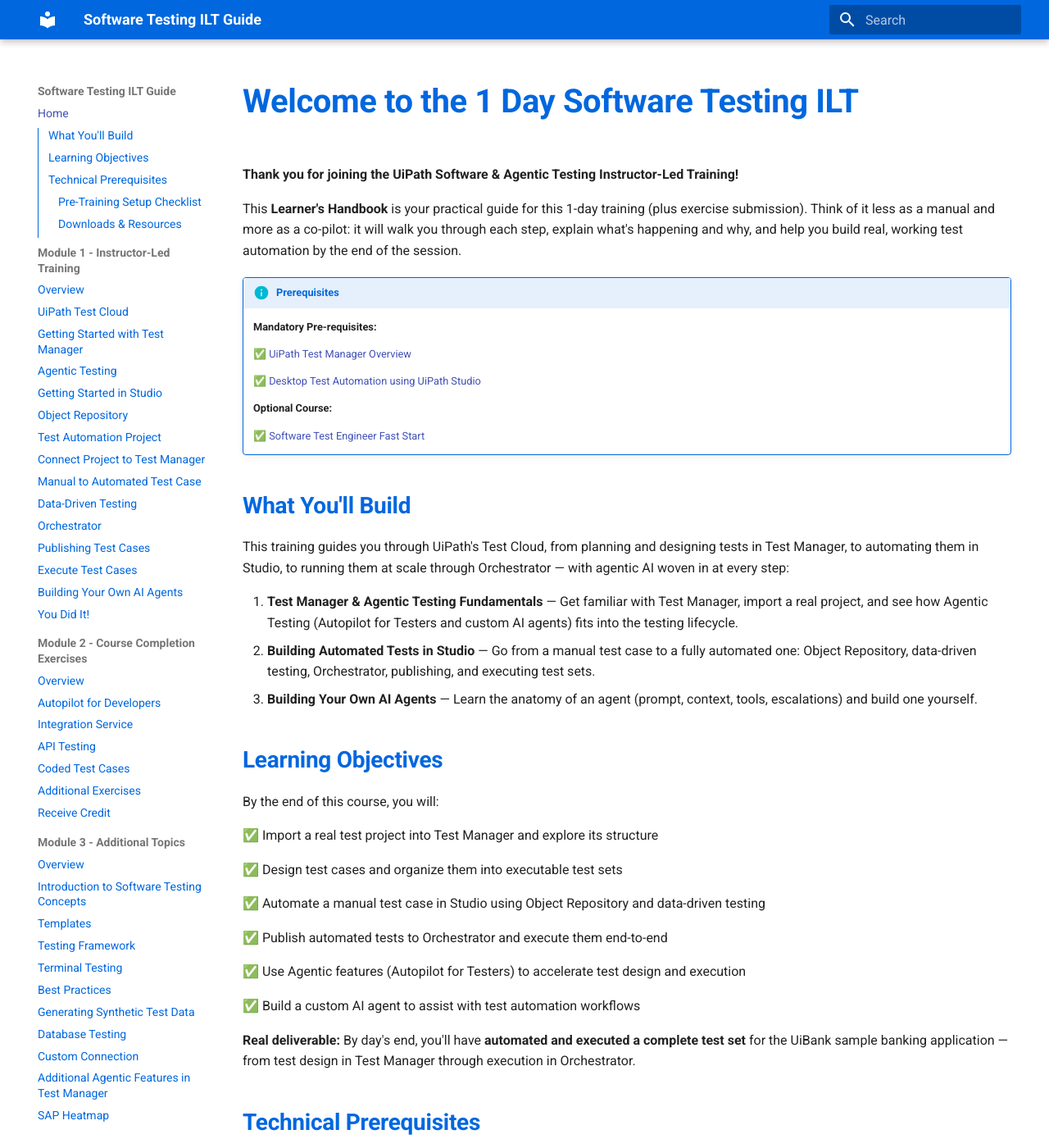
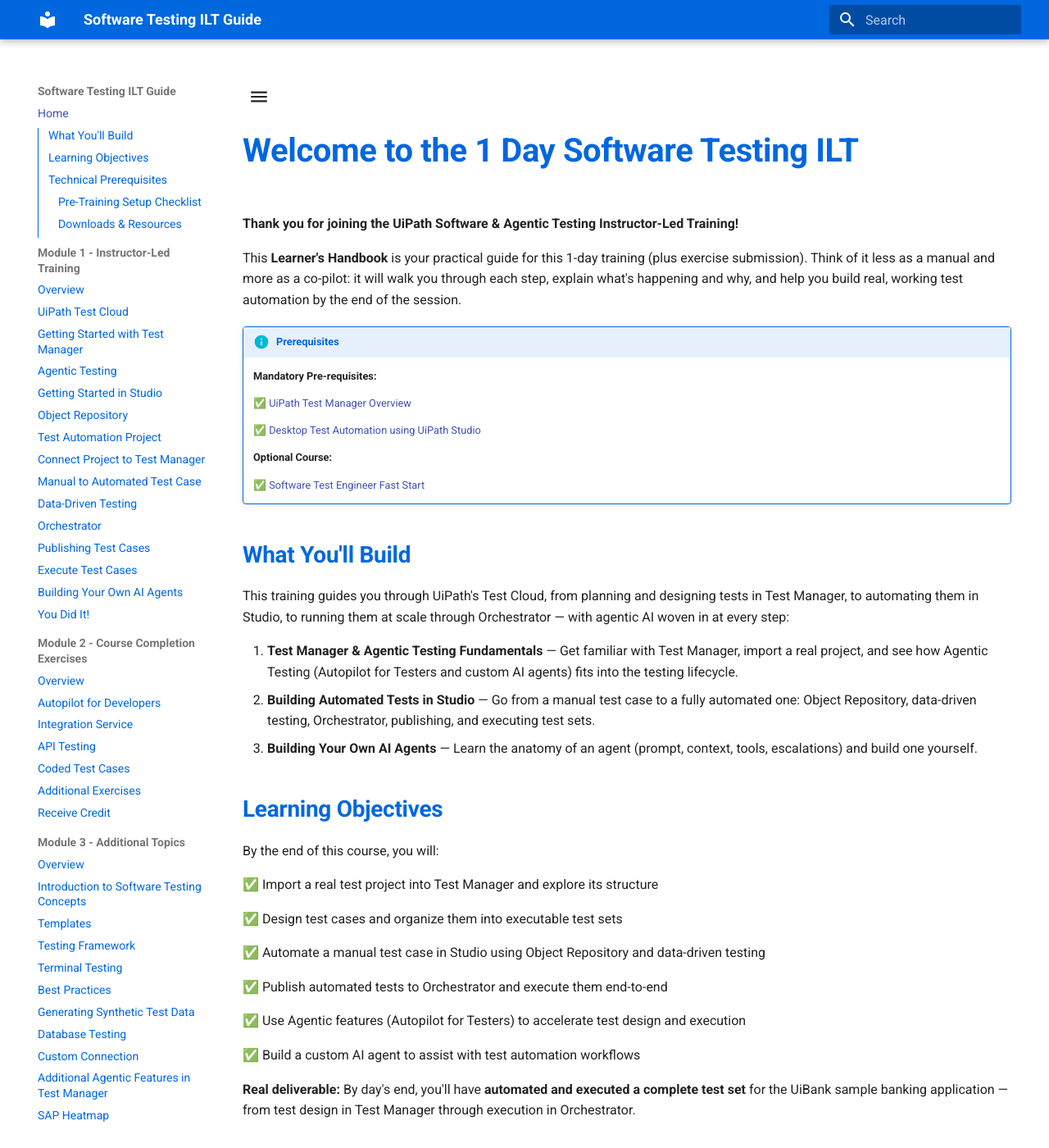
Before and after one commit to MeeraKay/software-testing-ilt-guide, an MkDocs documentation site: the page built from docs/index.md, in a window 1280 px wide and 1400 px high. Shown: the whole window at 82% size. Built offline with MkDocs 1.6.1 and Material for MkDocs 9.7.7, drawn with Linux system fonts in a browser that asks for light colours; a script that is not in the unit is left out.

Commit message:
Add collapsible sidebar toggle for desktop
The left navigation panel was always visible on desktop with no way
to collapse it. Add a plain hamburger-style toggle button at the top
of the content area (matching the reference course-viewer layout)
that hides/shows the primary sidebar, persisting the collapsed state
across page loads via localStorage.

Only active at the same >=76.25em breakpoint where Material's theme
keeps the sidebar permanently visible; below that, the existing
mobile drawer behavior is untouched.

Co-Authored-By: Claude Sonnet 5 <noreply@anthropic.com>

```diff
--- a/docs/assets/css/custom.css
+++ b/docs/assets/css/custom.css
@@ -376,3 +376,43 @@ th {
   font-size: 0.8rem;
   line-height: 1.4;
 }
+
+/* Sidebar collapse toggle (desktop only, matches Material's own sidebar breakpoint) */
+.sidebar-toggle-btn {
+  display: none;
+  align-items: center;
+  justify-content: center;
+  width: 2rem;
+  height: 2rem;
+  border: none;
+  border-radius: 4px;
+  background-color: transparent;
+  color: var(--md-default-fg-color, #333);
+  cursor: pointer;
+  padding: 0;
+  margin: 0 0 1rem 0;
+}
+
+.sidebar-toggle-btn:hover {
+  background-color: var(--light-bg);
+  color: var(--primary-blue);
+}
+
+.sidebar-toggle-btn svg {
+  width: 1.3rem;
+  height: 1.3rem;
+  fill: currentColor;
+}
+
+@media screen and (min-width: 76.25em) {
+  .sidebar-toggle-btn {
+    display: flex;
+    position: sticky;
+    top: 0.5rem;
+    z-index: 10;
+  }
+
+  body.sidebar-collapsed .md-sidebar--primary {
+    display: none !important;
+  }
+}
--- /dev/null
+++ b/docs/assets/js/sidebar-toggle.js
@@ -0,0 +1,60 @@
+(function () {
+  var STORAGE_KEY = "guide-sidebar-collapsed";
+  var MENU_ICON = '<svg viewBox="0 0 24 24"><path d="M3 6h18v2H3zm0 5h18v2H3zm0 5h18v2H3z"/></svg>';
+
+  function applyState(collapsed) {
+    document.body.classList.toggle("sidebar-collapsed", collapsed);
+  }
+
+  function isCollapsed() {
+    try {
+      return localStorage.getItem(STORAGE_KEY) === "true";
+    } catch (e) {
+      return false;
+    }
+  }
+
+  function setCollapsed(collapsed) {
+    try {
+      localStorage.setItem(STORAGE_KEY, collapsed ? "true" : "false");
+    } catch (e) {
+      /* localStorage unavailable, state just won't persist across pages */
+    }
+    applyState(collapsed);
+  }
+
+  function insertToggleButton() {
+    if (document.querySelector(".sidebar-toggle-btn")) return;
+
+    var content = document.querySelector(".md-content__inner");
+    if (!content) return;
+
+    var button = document.createElement("button");
+    button.type = "button";
+    button.className = "sidebar-toggle-btn";
+    button.setAttribute("aria-label", "Toggle navigation sidebar");
+    button.title = "Toggle navigation sidebar";
+    button.innerHTML = MENU_ICON;
+
+    button.addEventListener("click", function () {
+      setCollapsed(!document.body.classList.contains("sidebar-collapsed"));
+    });
+
+    content.insertAdjacentElement("afterbegin", button);
+  }
+
+  applyState(isCollapsed());
+
+  if (document.readyState === "loading") {
+    document.addEventListener("DOMContentLoaded", insertToggleButton);
+  } else {
+    insertToggleButton();
+  }
+
+  if (typeof document$ !== "undefined" && document$.subscribe) {
+    document$.subscribe(function () {
+      insertToggleButton();
+      applyState(isCollapsed());
+    });
+  }
+})();
--- a/mkdocs.yml
+++ b/mkdocs.yml
@@ -23,6 +23,7 @@ extra_css:
 extra_javascript:
   - assets/js/mermaid.min.js
   - assets/js/mermaid-init.js
+  - assets/js/sidebar-toggle.js
 
 markdown_extensions:
   - attr_list
```
